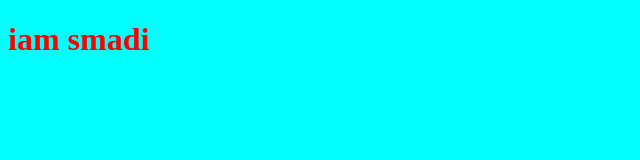
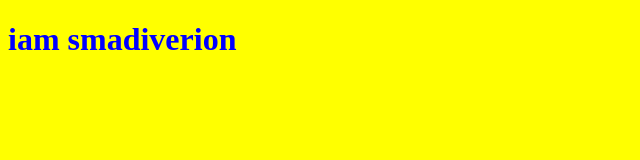
Before and after one commit to smadi515/myproject, a plain HTML site: page index.html in a window 1280 px wide. Shown: the whole page, without its empty margins (0-640 px from the left). Drawn offline with Linux system fonts and the light colour scheme.

Commit message:
changing style for title

```diff
--- a/index.html
+++ b/index.html
@@ -7,7 +7,7 @@
     <title>Document</title>
 </head>
 <body>
-    <h1>iam smadi</h1>
+    <h1>iam smadiverion</h1>
     <script src="app.js"></script>
     </body>
 </body>
--- a/style.css
+++ b/style.css
@@ -1,6 +1,6 @@
 h1{
-    color: red;
+    color: blue;
 }
 body{
-    background-color: aqua;
+    background-color: yellow;
 }
```
